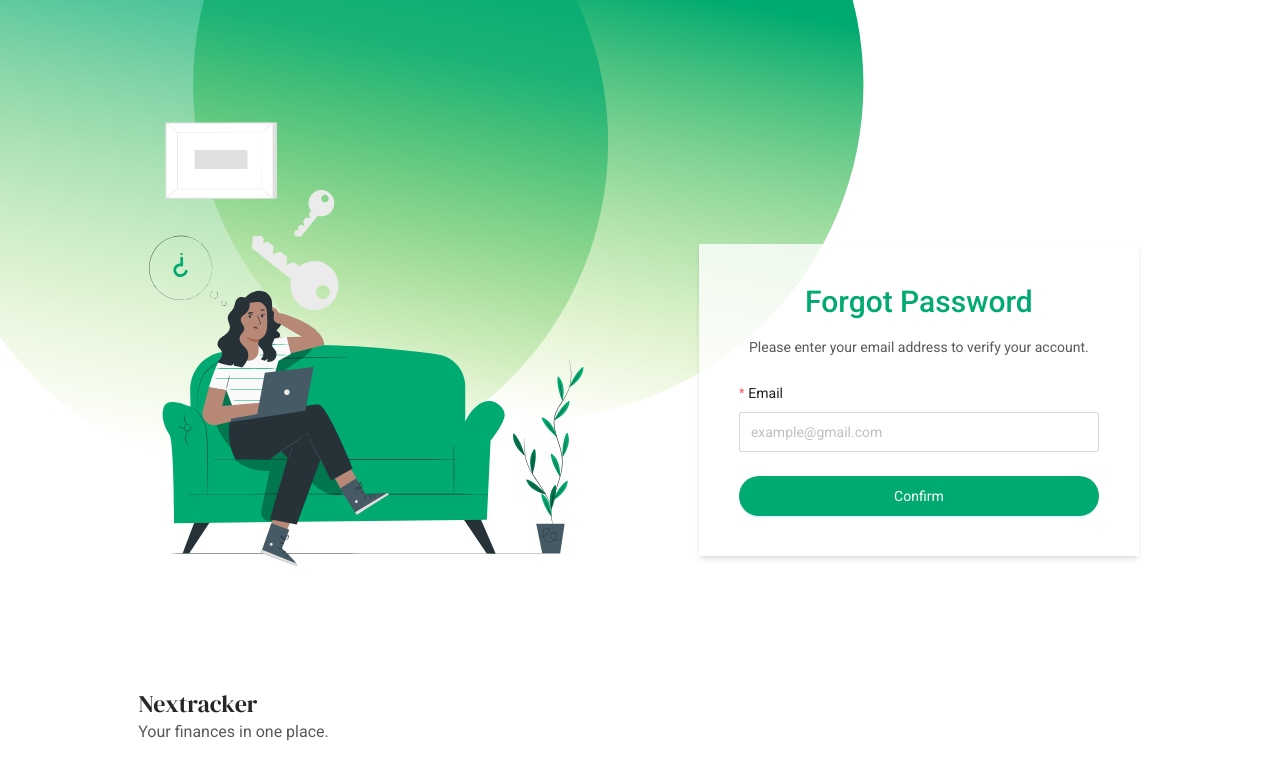
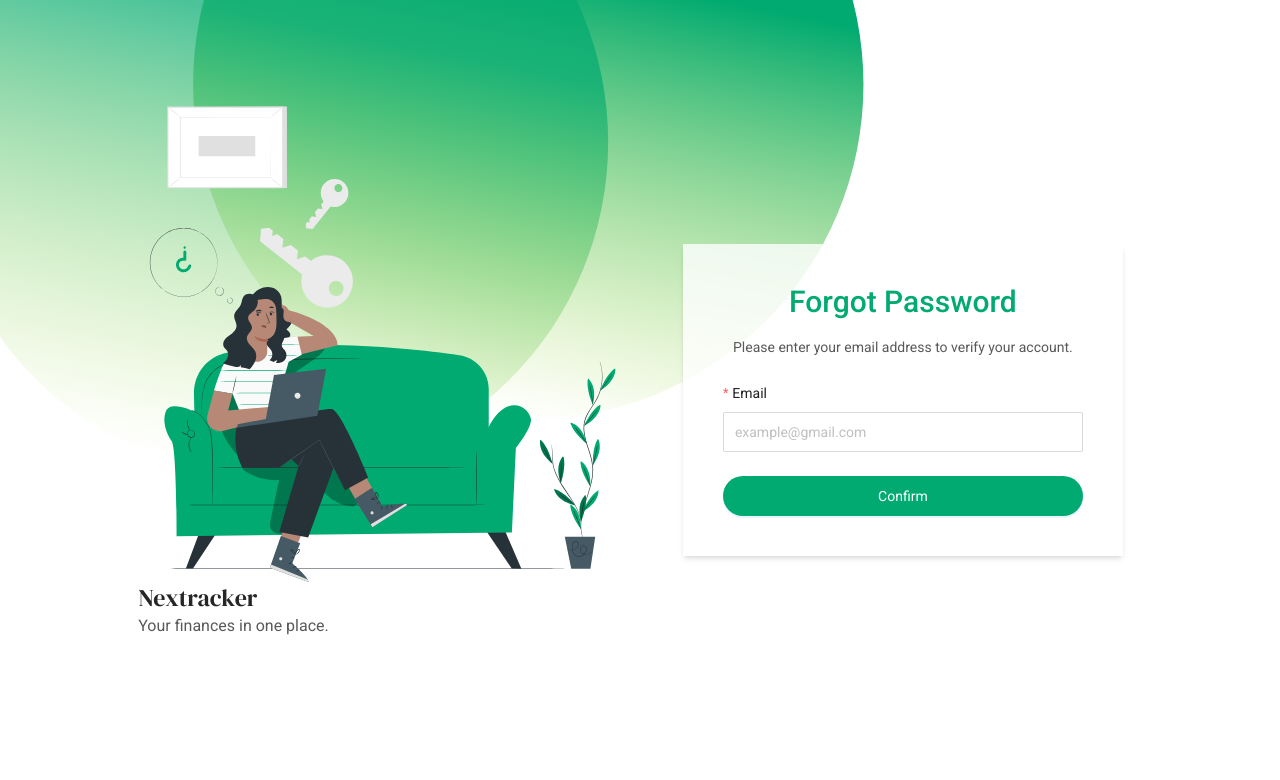
Before and after one commit to PK-WookiDooki/antd-expense-tracker, a React (Vite) app: page /signIn/forgotPassword in a window 1280 px wide. Shown: the top 780 px of the page. Built offline with nearby package versions, Linux system fonts and the light colour scheme.

Commit message:
add padding in auth pages

```diff
--- a/src/pages/auth/CreateNewPasswordPage.jsx
+++ b/src/pages/auth/CreateNewPasswordPage.jsx
@@ -7,7 +7,7 @@ const CreateNewPasswordPage = () => {
         <section
             className="w-full flex  min-h-screen relative  lg:bg-[url('@/assets/imgs/img_bg.svg')] bg-[url('@/assets/imgs/img_bgMobile.svg')] lg:bg-center bg-cover bg-no-repeat">
             <div
-                className=" flex flex-col lg:flex-row max-w-[1440px] w-full mx-auto  lg:px-[10.8%] gap-9 md:gap-28 lg:gap-0 py-8 lg:py-0">
+                className="flex flex-col lg:flex-row lg:max-w-[1440px] w-full py-8 lg:py-0 mx-auto px-4 lg:px-[10.8%] items-center justify-center gap-9 md:gap-12">
                 <div className=" w-full flex flex-col text-white lg:pb-14">
                     <img
                         src={resetPwsSVG}
--- a/src/pages/auth/ForgotPasswordPage.jsx
+++ b/src/pages/auth/ForgotPasswordPage.jsx
@@ -1,8 +1,8 @@
-import { EmailVerificationForm } from "@/features";
+import {EmailVerificationForm} from "@/features";
 import forgotPwsSVG from "@/assets/imgs/img_forgotPws.svg";
-import { AdvertText } from "@/components";
-import { Navigate, useLocation, useNavigate } from "react-router-dom";
-import { useEffect } from "react";
+import {AdvertText} from "@/components";
+import {Navigate, useLocation, useNavigate} from "react-router-dom";
+import {useEffect} from "react";
 
 const ForgotPasswordPage = () => {
     const location = useLocation().pathname;
@@ -17,8 +17,10 @@ const ForgotPasswordPage = () => {
     // }, [location]);
 
     return (
-        <section className="w-full flex  min-h-screen relative  lg:bg-[url('@/assets/imgs/img_bg.svg')] bg-[url('@/assets/imgs/img_bgMobile.svg')] lg:bg-center bg-cover bg-no-repeat ">
-            <div className=" flex flex-col lg:flex-row max-w-[1440px] w-full mx-auto lg:px-[10.8%] gap-9 md:gap-28 py-8 lg:py-0 ">
+        <section
+            className="w-full flex  min-h-screen relative  lg:bg-[url('@/assets/imgs/img_bg.svg')] bg-[url('@/assets/imgs/img_bgMobile.svg')] lg:bg-center bg-cover bg-no-repeat ">
+            <div
+                className=" flex flex-col lg:flex-row lg:max-w-[1440px] w-full py-8 lg:py-0 mx-auto px-4 lg:px-[10.8%] items-center justify-center gap-9 md:gap-12">
                 <div className=" w-full flex flex-col text-white lg:pb-14">
                     <img
                         src={forgotPwsSVG}
@@ -26,9 +28,9 @@ const ForgotPasswordPage = () => {
                         className=" mt-auto max-w-[500px] md:w-full w-[70%] mx-auto lg:mx-0"
                     />
 
-                    <AdvertText />
+                    <AdvertText/>
                 </div>
-                <EmailVerificationForm />
+                <EmailVerificationForm/>
             </div>
         </section>
     );
--- a/src/pages/auth/VerifyOtpPage.jsx
+++ b/src/pages/auth/VerifyOtpPage.jsx
@@ -7,7 +7,7 @@ const VerifyOtpPage = () => {
         <section
             className="w-full flex min-h-screen relative lg:bg-[url('@/assets/imgs/img_bg.svg')] bg-[url('@/assets/imgs/img_bgMobile.svg')] lg:bg-center bg-cover bg-no-repeat ">
             <div
-                className=" flex flex-col lg:flex-row max-w-[1440px] w-full mx-auto lg:px-[150px] gap-9 md:gap-28 lg:gap-[200px] py-8 lg:py-0">
+                className=" flex flex-col lg:flex-row lg:max-w-[1440px] w-full py-8 lg:py-0 mx-auto px-4 lg:px-[10.8%] items-center justify-center gap-9 md:gap-12">
                 <div className=" w-full flex flex-col text-white lg:pb-14">
                     <img
                         src={verifyImg}
```
